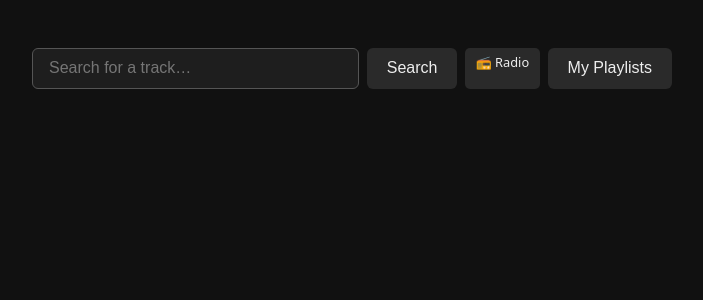
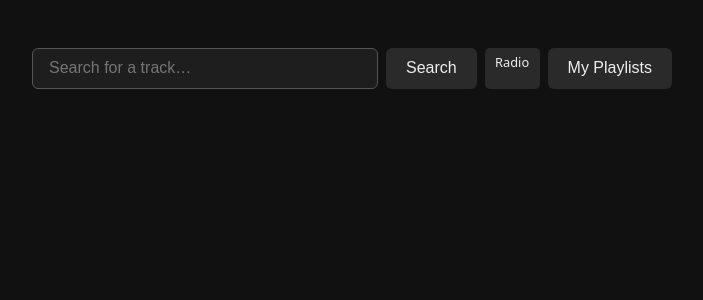
Before and after one commit to Willf12321/music-server, a Symfony app: template templates/search/index.html.twig in a window 1280 px wide. Shown: the top 300 px of the page, without its empty margins (288-991 px from the left). Run offline with Twig, Linux system fonts and the light colour scheme; the template is opened without the code that fills it, so the values that code supplies are empty; some libraries are stand-ins or nearby versions.

Commit message:
Remove emoji from Radio button

```diff
--- a/templates/search/index.html.twig
+++ b/templates/search/index.html.twig
@@ -376,7 +376,7 @@
         autofocus
     >
     <button type="submit">Search</button>
-    <a href="/radio" class="btn" style="text-decoration:none;white-space:nowrap">📻 Radio</a>
+    <a href="/radio" class="btn" style="text-decoration:none;white-space:nowrap">Radio</a>
     <button class="btn" onclick="toggleMyPlaylists()" style="white-space:nowrap">My Playlists</button>
 </form>
 
```
